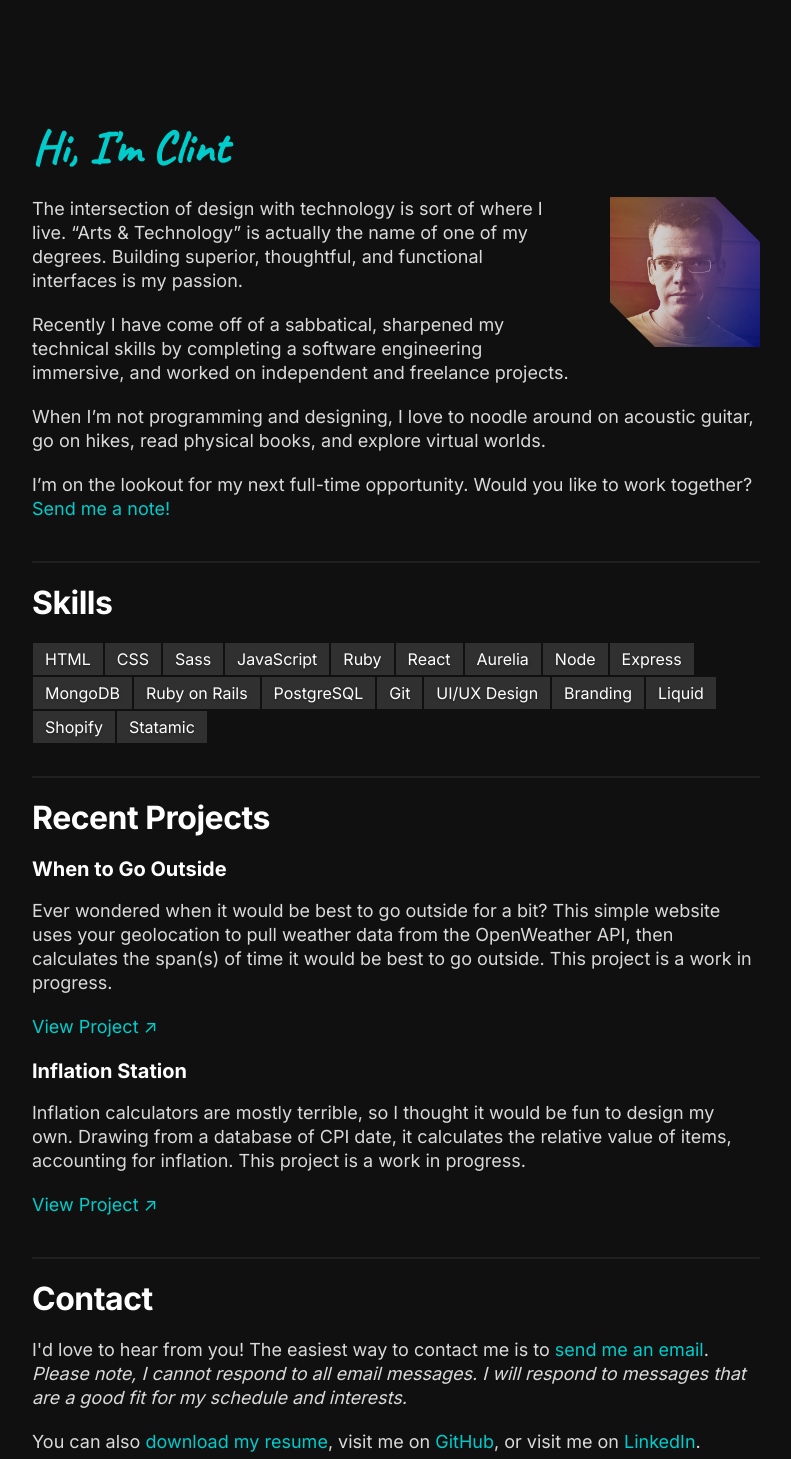
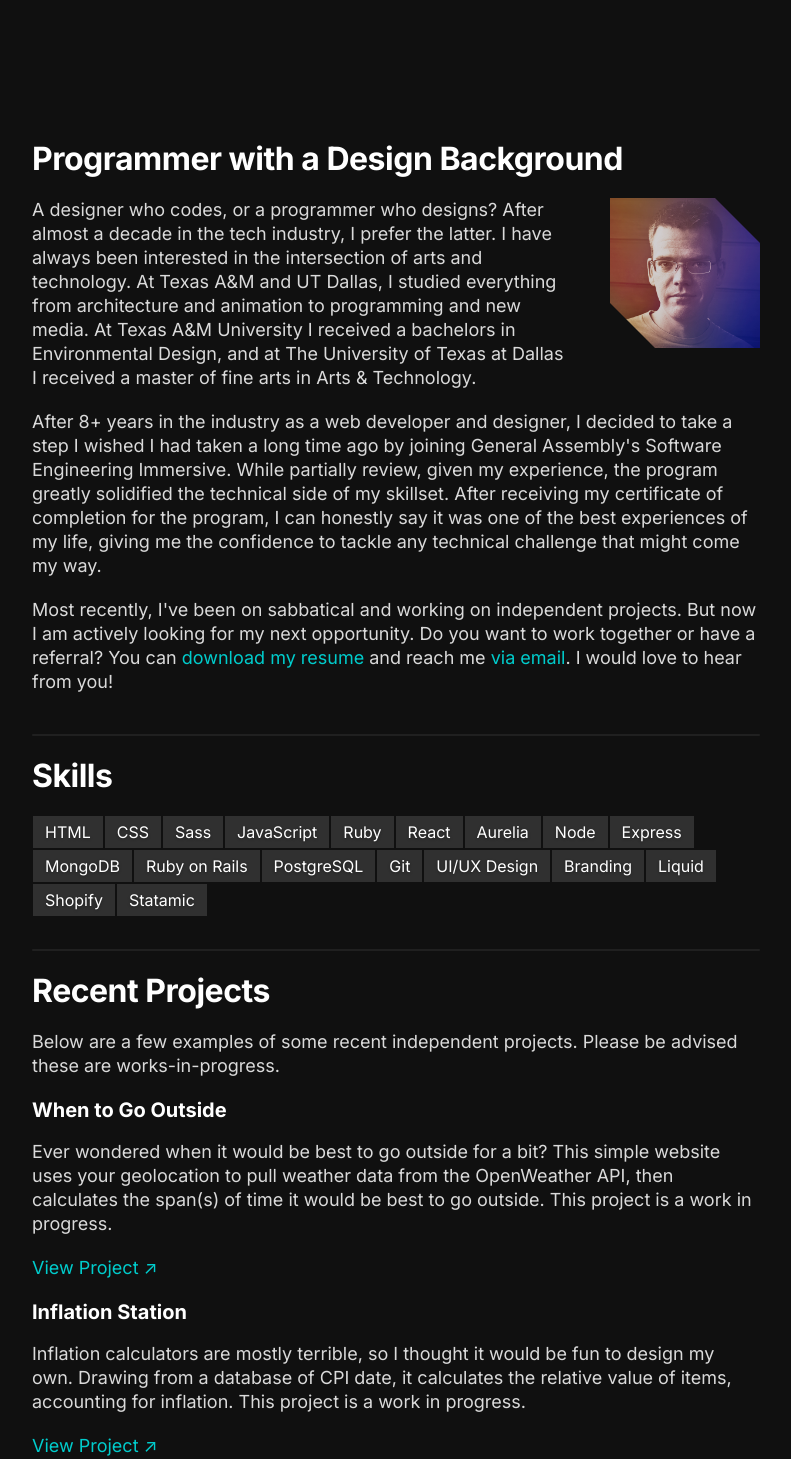
Before and after one commit to futureclint/clint, a React (Create React App) app: page / in a window 1280 px wide. Shown: the part 151-1610 px from the top of the page, without its empty margins (244-1035 px from the left). Built offline with nearby package versions, Linux system fonts and the light colour scheme.

Commit message:
Revise copy and remove script font

```diff
--- a/public/index.html
+++ b/public/index.html
@@ -24,7 +24,7 @@
     <!-- https://fonts.google.com/specimen/Inter -->
     <link rel="preconnect" href="https://fonts.googleapis.com">
     <link rel="preconnect" href="https://fonts.gstatic.com" crossorigin>
-    <link href="https://fonts.googleapis.com/css2?family=Caveat&family=Inter:wght@400;700&display=swap" rel="stylesheet">
+    <link href="https://fonts.googleapis.com/css2?family=Inter:wght@400;700&display=swap" rel="stylesheet">
 
     <!--
       Notice the use of %PUBLIC_URL% in the tags above.
--- a/src/components/About.jsx
+++ b/src/components/About.jsx
@@ -1,14 +1,21 @@
+import { Link } from 'react-router-dom';
 import headshot from '../images/clint-gunter-headshot-color.jpg';
 
 function About() {
   return (
     <section className="about">
-      <h2 className="hi spectrum-color">Hi, I'm Clint</h2>
+      <h2>Programmer with a Design Background</h2>
       <img className="headshot" src={headshot} alt="Clint Gunter" draggable="false" />
+      <p>A designer who codes, or a programmer who designs? After almost a decade in the tech industry, I prefer the latter. I have always been interested in the intersection of arts and technology. At Texas A&M and UT Dallas, I studied everything from architecture and animation to programming and new media. At Texas A&M University I received a bachelors in Environmental Design, and at The University of Texas at Dallas I received a master of fine arts in Arts & Technology.</p>
+      <p>After 8+ years in the industry as a web developer and designer, I decided to take a step I wished I had taken a long time ago by joining General Assembly's Software Engineering Immersive. While partially review, given my experience, the program greatly solidified the technical side of my skillset. After receiving my certificate of completion for the program, I can honestly say it was one of the best experiences of my life, giving me the confidence to tackle any technical challenge that might come my way.</p>
+      <p>Most recently, I've been on sabbatical and working on independent projects. But now I am actively looking for my next opportunity. Do you want to work together or have a referral? You can <Link to="/files/clint-gunter-resume.pdf" target="_blank" download>download my resume</Link> and reach me <a href="mailto:&#99;&#108;&#105;&#110;&#116;&#64;&#99;&#108;&#105;&#110;&#116;&#46;&#105;&#111;?subject=Let’s Work Together" target="_blank" rel="noopener noreferrer">via email</a>. I would love to hear from you!</p>
+
+      {/*
       <p>The intersection of design with technology is sort of where I live. “Arts & Technology” is actually the name of one of my degrees. Building superior, thoughtful, and functional interfaces is my passion.</p>
       <p>Recently I have come off of a sabbatical, sharpened my technical skills by completing a software engineering immersive, and worked on independent and freelance projects.</p>
       <p>When I’m not programming and designing, I love to noodle around on acoustic guitar, go on hikes, read physical books, and explore virtual worlds.</p>
       <p>I’m on the lookout for my next full-time opportunity. Would you like to work together? <a href="mailto:&#99;&#108;&#105;&#110;&#116;&#64;&#99;&#108;&#105;&#110;&#116;&#46;&#105;&#111;?subject=Let’s Work Together" target="_blank" rel="noopener noreferrer">Send me a note!</a></p>
+      */}
     </section>
   );
 }
--- a/src/components/Contact.jsx
+++ b/src/components/Contact.jsx
@@ -4,8 +4,8 @@ function Contact() {
   return (
     <section className="contact">
       <h2>Contact</h2>
-      <p>I'd love to hear from you! The easiest way to contact me is to <a href="mailto:&#99;&#108;&#105;&#110;&#116;&#64;&#99;&#108;&#105;&#110;&#116;&#46;&#105;&#111;?subject=Let’s Work Together" target="_blank" rel="noopener noreferrer">send me an email</a>. <i>Please note, I cannot respond to all email messages. I will respond to messages that are a good fit for my schedule and interests.</i></p>
-      <p>You can also <Link to="/files/clint-gunter-resume.pdf" target="_blank" download>download my resume</Link>, visit me on <a href="https://github.com/futureclint" target="_blank" rel="noopener noreferrer">GitHub</a>, or visit me on <a href="https://www.linkedin.com/in/futureclint/" target="_blank" rel="noopener noreferrer">LinkedIn</a>.</p>
+      <p>I'd love to hear from you! The easiest way to contact me is to <a href="mailto:&#99;&#108;&#105;&#110;&#116;&#64;&#99;&#108;&#105;&#110;&#116;&#46;&#105;&#111;?subject=Let’s Work Together" target="_blank" rel="noopener noreferrer">send me an email</a>. Please note: I cannot respond to all email messages. I will respond to messages that are a good fit for my schedule and interests.</p>
+      <p>You can also <Link to="/files/clint-gunter-resume.pdf" target="_blank" download>download my resume</Link> and view my profiles on <a href="https://github.com/futureclint" target="_blank" rel="noopener noreferrer">GitHub</a> and <a href="https://www.linkedin.com/in/futureclint/" target="_blank" rel="noopener noreferrer">LinkedIn</a>.</p>
     </section>
   );
 }
--- a/src/components/Projects.jsx
+++ b/src/components/Projects.jsx
@@ -2,6 +2,7 @@ function Projects() {
   return (
     <section className="projects">
       <h2>Recent Projects</h2>
+      <p>Below are a few examples of some recent independent projects. Please be advised these are works-in-progress.</p>
       <div className="project">
         <h3>When to Go Outside</h3>
         <p>Ever wondered when it would be best to go outside for a bit? This simple website uses your geolocation to pull weather data from the OpenWeather API, then calculates the span(s) of time it would be best to go outside. This project is a work in progress.</p>
--- a/src/css/app.css
+++ b/src/css/app.css
@@ -257,21 +257,6 @@ section {
   padding-bottom: 12px;
 }
 
-.hi {
-  display: block;
-  padding: 0;
-  margin: 0 0 20px 0;
-  font-family: "Caveat";
-  font-size: 46px;
-  letter-spacing: 0.5px;
-  white-space: nowrap;
-}
-@media (max-width: 390px) {
-  .hi {
-    text-align: center;
-  }
-}
-
 img.headshot {
   display: block;
   float: right;
--- a/src/scss/_about.scss
+++ b/src/scss/_about.scss
@@ -1,20 +1,6 @@
 // About
 
 @use 'mixins' as *;
-
-.hi {
-  display: block;
-  padding: 0;
-  margin: 0 0 20px 0;
-  font-family: 'Caveat';
-  font-size: 46px;
-  letter-spacing: 0.5px;
-  white-space: nowrap;
-
-  @include width-xs {
-    text-align: center;
-  }
-}
 
 img.headshot {
   display: block;
```
